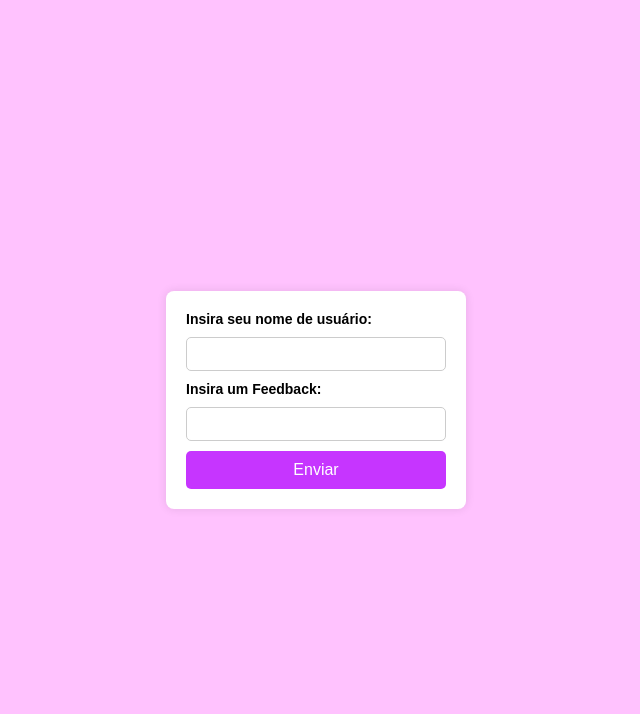
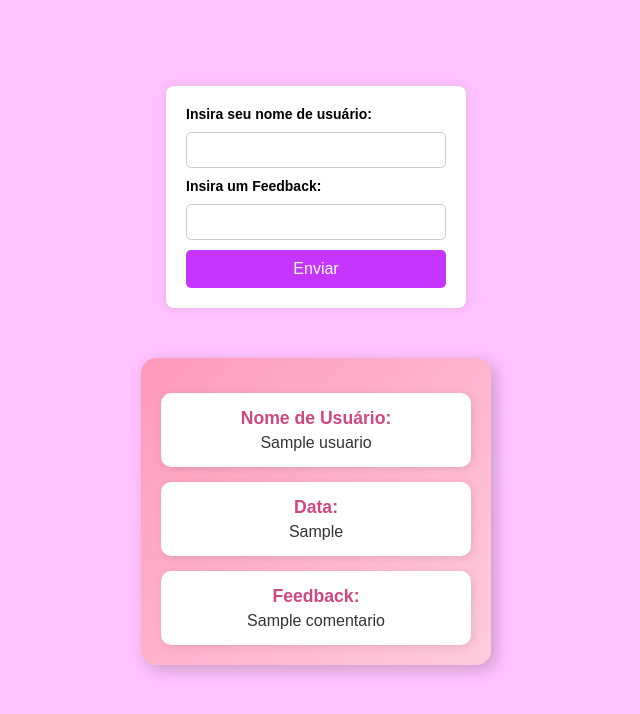
Before and after one commit to GiovanaCarrascosa/Projeto-Feedback, a Flask app: template templates/paginaPrincipal.html in a window 1280 px wide. Shown: the top 714 px of the page, without its empty margins (324-964 px from the left). Run offline with Flask 3, Linux system fonts and the light colour scheme; the template is opened without the code that fills it: most values are stand-ins (such as "Sample title", 1, 10 or a date in 2020).

Commit message:
esta dando errado, mas estou fazendo para quando algm for cadastrado, aparecer na mesma tela as infos

```diff
--- a/app.py
+++ b/app.py
@@ -1,6 +1,8 @@
 from flask import Flask, render_template, request, redirect
 import datetime
 import mysql.connector
+from data.conexao import Conexao
+from model.controler_mensagem import Mensagem
 
 app = Flask (__name__)
 
@@ -10,9 +12,11 @@ app = Flask (__name__)
 
 def pagina_principal():
 
-    return render_template ("paginaPrincipal.html")
+    #recuperar as mensagens
+    comentarios = Mensagem.recuperar_mensagens()
 
-
+    # enviar os comentarios para o template
+    return render_template("paginaPrincipal.html", comentarios = comentarios)
 
 @app.route ("/post/mensagem", methods = ["POST"])
 
@@ -21,38 +25,9 @@ def post_mensagem():
     # peguei as informacoes vindas do html
     usuario = request.form.get("usuario")
     comentario = request.form.get("comentario")
-    data_comentario = datetime.datetime.today()
 
-    # cadastrando as informações no banco de dados
-    conexao = mysql.connector.connect(host = "localhost",
-                                      port = 3306,
-                                      user = "root",
-                                      password = "root",
-                                      database = "db_comentarios")
-
-    #o cursor sera responsavel por manipular o banco de dados
-    cursor = conexao.cursor()
-
-    #criando o SQL q sera executado
-    sql = """insert into tb_comentario
-                (usuario, comentario, data_comentario)
-                VALUES
-                (%s, %s, %s)
-
-                """
-    valores = (usuario, comentario, data_comentario)
-
-    # executando o comando sql
-
-    cursor.execute(sql, valores)
-
-    #confirma a alteração
-
-    conexao.commit()
-
-    #fecho a conexao com o banco
-    cursor.close()
-    conexao.close()
+    # cadastrando a mensagem usando a Classe mensagem
+    Mensagem.cadastrar_mensagem(usuario, comentario)
 
     # reridiciona para o index
     return redirect ("/")
--- a/static/css/style_P1.css
+++ b/static/css/style_P1.css
@@ -58,3 +58,32 @@ main {
 .form_comentario button:hover {
     background-color: #65007c;
 }
+
+.container {
+    margin: 50px;
+    background: linear-gradient(135deg, #ff99bb, #ffccdd);
+    padding: 20px;
+    border-radius: 15px;
+    box-shadow: 5px 5px 15px rgba(0, 0, 0, 0.2);
+    width: 350px;
+    text-align: center;
+}
+.comentario {
+    background-color: #ffffff;
+    padding: 15px;
+    border-radius: 10px;
+    margin-top: 15px;
+    box-shadow: 2px 2px 10px rgba(0, 0, 0, 0.1);
+}
+.titulo {
+    font-weight: bold;
+    color: #d1477f;
+    font-size: 1.1em;
+    margin-bottom: 5px;
+}
+
+#usuario, #data, #comentario {
+    font-size: 1em;
+    color: #333;
+
+}
--- a/templates/paginaPrincipal.html
+++ b/templates/paginaPrincipal.html
@@ -29,6 +29,25 @@
 
         </form>
 
+        {% for comentario in comentarios %}
+        <div class="container">
+
+            <div class="comentario">
+                <div class="titulo">Nome de Usuário:</div>
+                <div id="usuario">{{comentario.usuario}}</div>
+            </div>
+
+            <div class="comentario">
+                <div class="titulo">Data:</div>
+                <div id="data">{{comentario.data_comentario}}</div>
+            </div>
+
+            <div class="comentario">
+                <div class="titulo">Feedback:</div>
+                <div id="comentario">{{comentario.comentario}}</div>
+            </div>
+            {% endfor %}
+
     </main>
 
 </body>
--- /dev/null
+++ b/teste.py
@@ -0,0 +1,6 @@
+
+
+from model.controler_mensagem import Mensagem
+
+
+print(Mensagem.recuperar_mensagens())
```
Also changed, not shown: data/conexao.py (added, +13 -0 lines), model/controler_mensagem.py (added, +55 -0 lines).
